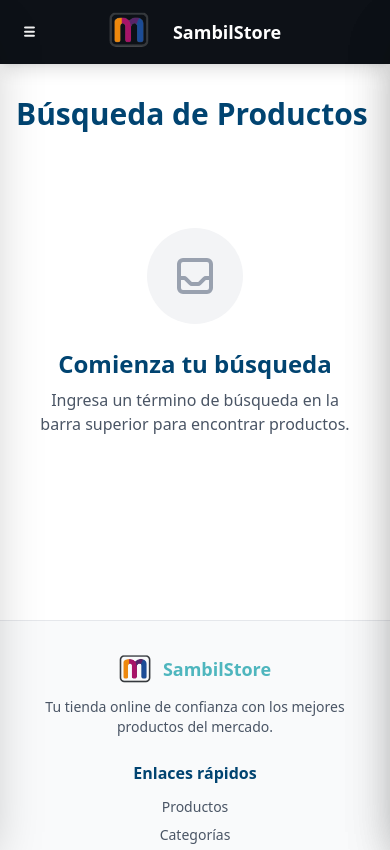
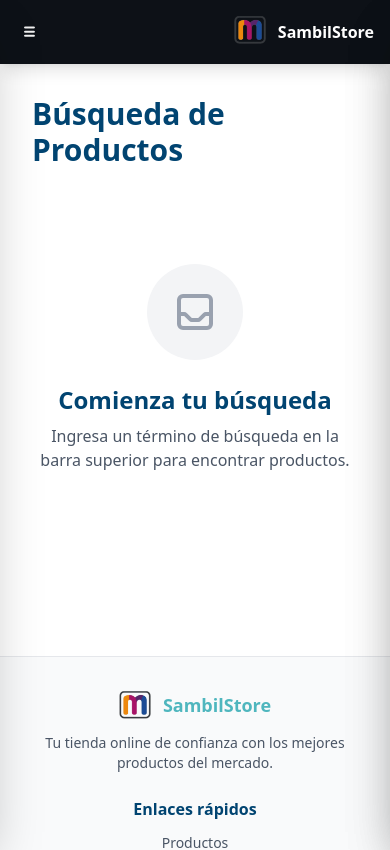
Before and after one commit to abelserradev/Prueba_tecnica, a Next.js app: page /buscar in a window 390 px wide. Shown: the top 850 px of the page. Built offline with nearby package versions, Linux system fonts and the light colour scheme; no server answers.

Commit message:
Fixed horizontal scroll issue on mobile across entire project

```diff
--- a/app/buscar/page.tsx
+++ b/app/buscar/page.tsx
@@ -73,9 +73,10 @@ export default async function SearchPage({ searchParams }: SearchPageProps) {
   const query = params.q || '';
 
   return (
+    <div className="w-full overflow-x-hidden">
       <div className="container-custom py-8">
         <section className="mb-8">
-        <h1 className="text-3xl md:text-4xl font-bold text-text-primary mb-2 animate-fade-in">
+          <h1 className="text-3xl md:text-4xl font-bold text-text-primary mb-2 animate-fade-in break-words px-4">
             Búsqueda de Productos
           </h1>
         </section>
@@ -88,5 +89,6 @@ export default async function SearchPage({ searchParams }: SearchPageProps) {
           <SearchResults query={query} />
         </Suspense>
       </div>
+    </div>
   );
 }
--- a/app/categorys/[category]/page.tsx
+++ b/app/categorys/[category]/page.tsx
@@ -72,21 +72,22 @@ export default async function CategoryPage({ params }: CategoryPageProps) {
   const categoryName = decodeURIComponent(category);
 
   return (
+    <div className="w-full overflow-x-hidden">
       <div className="container-custom py-8">
-      <nav className="mb-6" aria-label="Breadcrumb">
-        <ol className="flex items-center space-x-2 text-sm">
-          <li>
+        <nav className="mb-6 overflow-x-auto" aria-label="Breadcrumb">
+          <ol className="flex items-center space-x-2 text-sm whitespace-nowrap">
+            <li className="shrink-0">
               <Link href="/" className="text-primary hover:text-primary/80 transition-colors">
                 Inicio
               </Link>
             </li>
-          <li className="text-gray-400">/</li>
-          <li>
+            <li className="text-gray-400 shrink-0">/</li>
+            <li className="shrink-0">
               <Link href="/categorys" className="text-primary hover:text-primary/80 transition-colors">
                 Categorías
               </Link>
             </li>
-          <li className="text-gray-400">/</li>
+            <li className="text-gray-400 shrink-0">/</li>
             <li className="text-gray-600 capitalize" aria-current="page">
               {translateCategory(categoryName)}
             </li>
@@ -94,7 +95,7 @@ export default async function CategoryPage({ params }: CategoryPageProps) {
         </nav>
 
         <section className="mb-8">
-        <h1 className="text-3xl md:text-4xl font-bold text-text-primary mb-2 capitalize animate-fade-in">
+          <h1 className="text-3xl md:text-4xl font-bold text-text-primary mb-2 capitalize animate-fade-in break-words">
             {translateCategory(categoryName)}
           </h1>
           <p className="text-gray-600 animate-fade-in">
@@ -110,5 +111,6 @@ export default async function CategoryPage({ params }: CategoryPageProps) {
           <CategoryProducts category={category} />
         </Suspense>
       </div>
+    </div>
   );
 }
--- a/app/categorys/page.tsx
+++ b/app/categorys/page.tsx
@@ -80,12 +80,13 @@ async function CategoriesList() {
 
 export default function CategoriesPage() {
   return (
+    <div className="w-full overflow-x-hidden">
       <div className="container-custom py-8">
         <section className="mb-12 text-center">
-        <h1 className="text-4xl md:text-5xl font-bold text-text-primary mb-4 animate-fade-in">
+          <h1 className="text-4xl md:text-5xl font-bold text-text-primary mb-4 animate-fade-in break-words px-4">
             Categorías de Productos
           </h1>
-        <p className="text-lg text-gray-600 max-w-2xl mx-auto animate-fade-in">
+          <p className="text-lg text-gray-600 max-w-2xl mx-auto animate-fade-in px-4">
             Explora nuestras diferentes categorías y encuentra exactamente lo que buscas.
           </p>
         </section>
@@ -100,5 +101,6 @@ export default function CategoriesPage() {
           <CategoriesList />
         </Suspense>
       </div>
+    </div>
   );
 }
--- a/app/globals.css
+++ b/app/globals.css
@@ -33,11 +33,13 @@ a {
 
 /* Componentes reutilizables */
 .container-custom {
+  width: 100%;
   max-width: 1280px;
   margin-left: auto;
   margin-right: auto;
   padding-left: 1rem;
   padding-right: 1rem;
+  overflow-x: hidden;
 }
 
 @media (min-width: 640px) {
--- a/app/layout.tsx
+++ b/app/layout.tsx
@@ -65,13 +65,13 @@ export default function RootLayout({
   children: React.ReactNode;
 }>) {
   return (
-    <html lang="es" className={inter.variable}>
-      <body className="flex flex-col min-h-screen">
+    <html lang="es" className={`${inter.variable} overflow-x-hidden`}>
+      <body className="flex flex-col min-h-screen overflow-x-hidden w-full">
         <CartProvider>
           <FavoritesProvider>
             <NavigationProgress />
             <Header />
-            <main className="flex-1">
+            <main className="flex-1 w-full overflow-x-hidden">
               {children}
             </main>
             <Footer />
--- a/app/page.tsx
+++ b/app/page.tsx
@@ -37,23 +37,24 @@ async function ProductList() {
 
 export default function HomePage() {
   return (
+    <div className="w-full overflow-x-hidden">
       <div className="container-custom py-8">
         <section className="mb-12 text-center">
-        <h1 className="text-4xl md:text-5xl font-bold mb-4 animate-fade-in" style={{ color: 'var(--color-text-primary)' }}>
+          <h1 className="text-4xl md:text-5xl font-bold mb-4 animate-fade-in break-words" style={{ color: 'var(--color-text-primary)' }}>
             Descubre Nuestros Productos
           </h1>
-        <p className="text-lg text-gray-600 max-w-2xl mx-auto mb-8 animate-fade-in">
+          <p className="text-lg text-gray-600 max-w-2xl mx-auto mb-8 animate-fade-in px-4">
             Encuentra los mejores productos con envío rápido y garantía de calidad.
             Explora nuestra colección completa.
           </p>
 
-        <div className="mb-8">
+          <div className="mb-8 w-full px-4">
             <Suspense fallback={<div className="h-12 bg-gray-100 rounded-lg animate-pulse"></div>}>
               <SearchBar />
             </Suspense>
           </div>
 
-        <div className="mb-8 flex justify-end">
+          <div className="mb-8 flex justify-end px-4">
             <div className="w-full sm:w-64 md:w-72">
               <Suspense fallback={<div className="h-12 bg-gray-100 rounded-lg animate-pulse"></div>}>
                 <SortSelector />
@@ -70,5 +71,6 @@ export default function HomePage() {
           <ProductList />
         </Suspense>
       </div>
+    </div>
   );
 }
--- a/components/header.tsx
+++ b/components/header.tsx
@@ -21,11 +21,11 @@ export default function Header() {
   const [isFavoritesOpen, setIsFavoritesOpen] = useState(false);
 
   return (
-    <header className="sticky top-0 z-50 w-full bg-[#0d1117] shadow-lg">
-      <nav className="container-custom py-3" role="navigation" aria-label="Navegación principal">
-        <div className="flex items-center justify-between">
+    <header className="sticky top-0 z-50 w-full bg-[#0d1117] shadow-lg overflow-x-hidden">
+      <nav className="w-full max-w-[100vw] py-3 px-4" role="navigation" aria-label="Navegación principal">
+        <div className="flex items-center justify-between gap-2 max-w-7xl mx-auto">
           {/* Lado izquierdo - Menú móvil y navegación */}
-          <div className="flex items-center space-x-1">
+          <div className="flex items-center space-x-1 shrink-0">
             {/* Mobile Menu Button - Solo visible en móvil */}
             <div className="md:hidden">
               <MobileMenu
@@ -41,24 +41,24 @@ export default function Header() {
           {/* Logo y texto centrado */}
           <Link
             href="/"
-            className="flex items-center space-x-4 text-lg md:text-xl font-bold text-white hover:opacity-80 transition-colors focus:outline-none absolute left-1/2 transform -translate-x-1/2"
+            className="flex items-center space-x-2 text-base md:text-xl font-bold text-white hover:opacity-80 transition-colors focus:outline-none shrink-0"
             aria-label="Ir a página principal"
           >
-            <div className="relative w-10 h-10 md:w-12 md:h-12 -mt-1">
+            <div className="relative w-8 h-8 md:w-12 md:h-12 -mt-1 shrink-0">
               <Image
                 src="/logo_sambil.jpg"
                 alt="Sambil Venezuela Logo"
                 fill
                 className="object-contain"
                 priority
-                sizes="(max-width: 768px) 40px, 48px"
+                sizes="(max-width: 768px) 32px, 48px"
               />
             </div>
-            <span className="ml-2">SambilStore</span>
+            <span className="ml-1 md:ml-2 whitespace-nowrap">SambilStore</span>
           </Link>
 
           {/* Lado derecho - Favoritos y Carrito */}
-          <div className="hidden md:flex items-center space-x-1">
+          <div className="hidden md:flex items-center space-x-1 shrink-0">
             {/* Botón de Favoritos */}
             <button
               onClick={() => setIsFavoritesOpen(true)}
```
Lines whose indentation alone changed are shown as unchanged.
